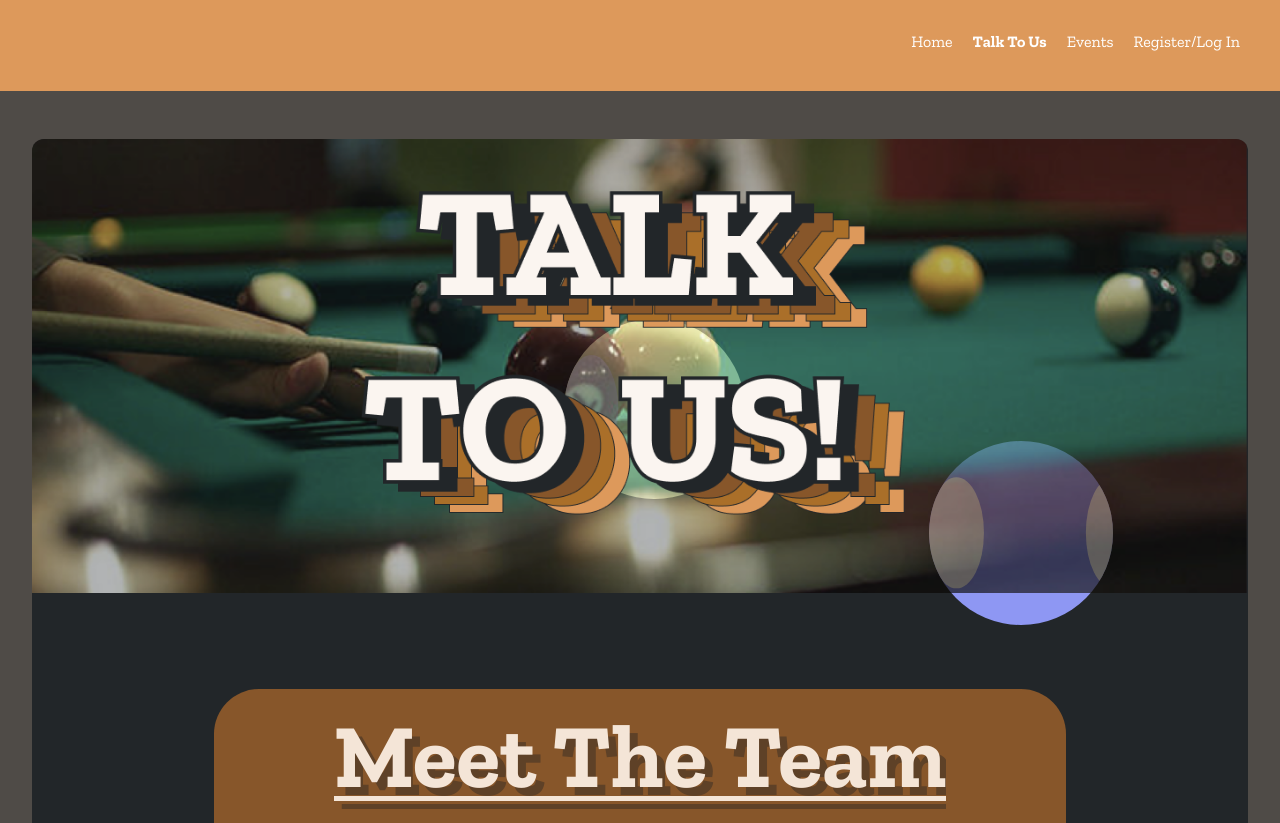
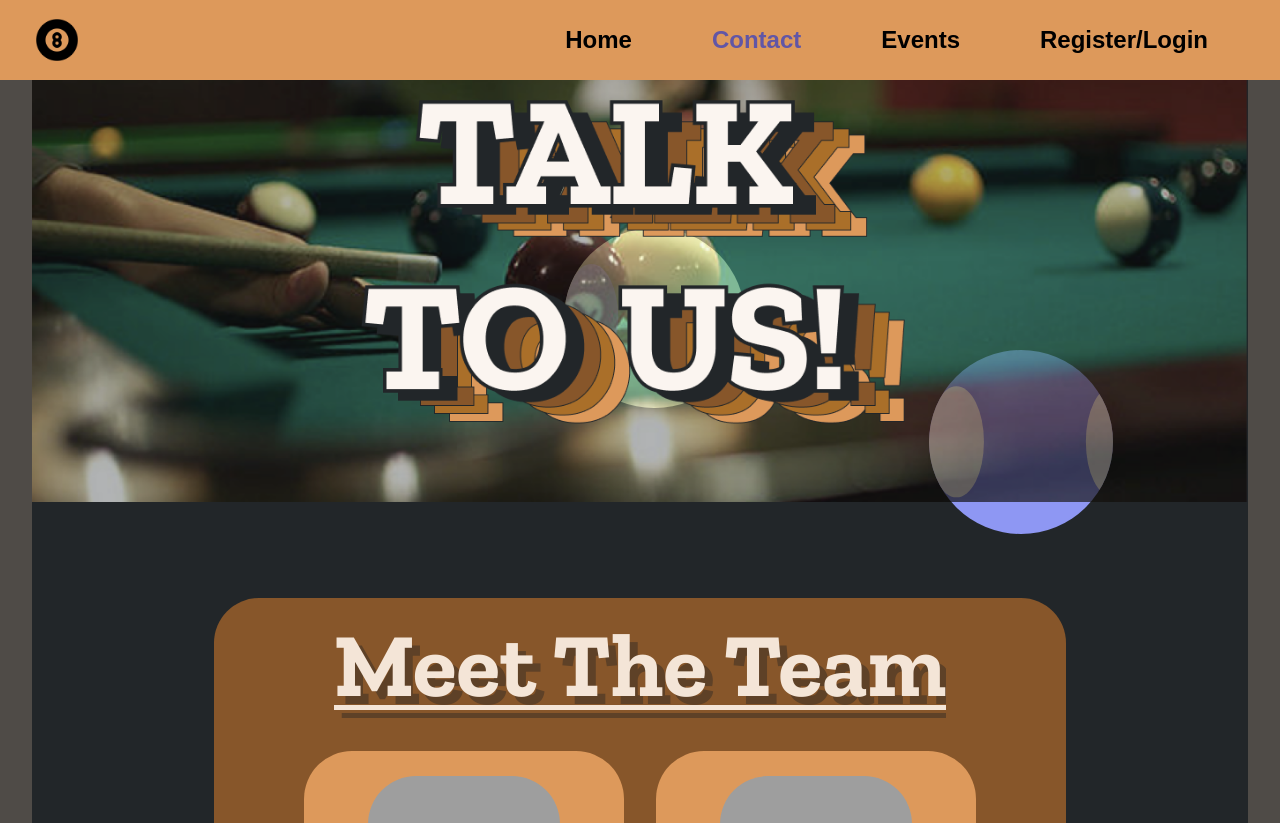
Before and after one commit to UoaWDCC/aspa-portal-v3, a Next.js app in the folder frontend/: page /contact in a window 1280 px wide. Shown: the top 823 px of the page. Built offline with nearby package versions, Linux system fonts and the light colour scheme; grey boxes are pictures that could not be loaded.

Commit message:
Feat: Created Nav Bar

```diff
--- a/frontend/package.json
+++ b/frontend/package.json
@@ -12,6 +12,7 @@
     "next": "14.2.2",
     "react": "^18",
     "react-dom": "^18",
+    "react-icons": "^5.2.1",
     "tailwind-scrollbar": "^3.1.0"
   },
   "devDependencies": {
--- a/frontend/src/ui/NavBar.tsx
+++ b/frontend/src/ui/NavBar.tsx
@@ -1,74 +1,83 @@
 'use client';
 
-import Link from 'next/link'
-import styles from './Navbar.module.css'
+import Link from 'next/link';
 import { usePathname } from 'next/navigation';
 import { useState } from 'react';
+import { FaBars, FaTimes } from 'react-icons/fa';
+import styles from './Navbar.module.css';
+import billairdBall from '../../public/billiard.png';
+import Image from 'next/image';
 
 export default function NavBar() {
     const pathname = usePathname();
     const [isAuthentication, setIsAuthentication] = useState(false);
-    const [isAdmin, setIsAdmin] = useState(false)
-    console.log(pathname)
+    const [isAdmin, setIsAdmin] = useState(false);
+    const [open, setOpen] = useState(false);
+    console.log(pathname);
 
     const handleLogin = () => {
-        setIsAuthentication(true)
-    }
+        setIsAuthentication(true);
+    };
 
     const handleLogout = () => {
-        setIsAuthentication(false)
-        setIsAdmin(false)
-    }
+        setIsAuthentication(false);
+        setIsAdmin(false);
+    };
+
+    const handleMenu = () => {
+        setOpen((prev) => !prev);
+    };
+
+    const closeMenu = () => {
+        setOpen(false);
+    };
 
     const links = [
-        { name: 'Home', href: '/home', text: 'Home' },
-        { name: 'Contact', href: '/contact', text: 'Talk To Us' },
-        { name: 'Events', href: '/events', text: 'Events'},
-    ]
+        { name: 'Home', href: '/home' },
+        { name: 'Contact', href: '/contact' },
+        { name: 'Events', href: '/events' },
+        { name: 'Register/Login', href: '/home/login' },
+    ];
 
     return (
         <nav className={styles.nav}>
-            <ul>
-                {links.map((link) => {
-                    return (
-                        <li key={link.name} className={styles.navitem}>
-                            <Link
-                                key={link.name}
-                                className={`${styles.navlink} ${pathname.includes(link.href) ? styles.currentpage : ""}`}
-                                href={link.href}
-                            >{link.text}
-                            </Link>
-                        </li>
-                    );
-                })}
-                {isAuthentication ? (
-                    <>
-                        <li className={styles.navitem}>
-                            <Link className={`${styles.navlink} ${pathname === "/profile-page" ? styles.currentpage : ""}`} href="/profile-page">
-                                Profile
-                            </Link>
-                        </li>
-                        {isAdmin && (
-                            <li className={styles.navitem}>
-                                <Link className={`${styles.navlink} ${pathname === "/member-data" ? styles.currentpage : ""}`} href="/member-data">
-                                    Member Data
-                                </Link>
-                            </li>
-                        )}
-                        <li className={styles.navitem}>
-                            <button className={styles.navlink} onClick={handleLogout}>
-                                Logout
-                            </button>
-                        </li>
-                    </>
-                ) : (
-                    <li className={styles.navitem}>
-                        <Link className={`${styles.navlink} ${pathname === "/home/login" ? styles.currentpage : ""}` } href="/home/login">
-                            Register/Log In
+            <div className={styles.image}>
+                <Image src={billairdBall} alt='Billiard Ball' layout="fill" objectFit="cover" />
+            </div>
+
+            <div className={styles.navlinksContainer}>
+                {links.map((link, index) => (
+                    <Link key={index} href={link.href} className={`${styles.navlink} ${pathname === link.href ? styles.active : ''}`}>
+                        {link.name}
+                    </Link>
+                ))}
+            </div>
+
+            {/* Hamburger Button */}
+            <div className={styles.hamburgerButton}>
+                <button type='button' onClick={handleMenu}>
+                    <FaBars size={30} color='black' />
+                </button>
+            </div>
+
+            {/* Mobile Menu */}
+            {open && (
+                <div className={styles.mobileMenu}>
+                    <button type='button' onClick={handleMenu}>
+                        <FaTimes size={30} color='black' />
+                    </button>
+
+                    <div className={styles.image}>
+                        <Image src={billairdBall} alt='Billiard Ball' layout="fill" objectFit="cover" />
+                    </div>
+
+                    {links.map((link, index) => (
+                        <Link key={index} href={link.href} className={`${styles.navlink} ${pathname === link.href ? styles.active : ''}`} onClick={closeMenu}>
+                            {link.name}
                         </Link>
-                    </li>
-                )}
-            </ul>
+                    ))}
+                </div>
+            )}
         </nav>
-    )
+    );
 }
--- a/frontend/src/ui/Navbar.module.css
+++ b/frontend/src/ui/Navbar.module.css
@@ -1,21 +1,111 @@
 .nav {
-    background-color: #DD995B;
-    padding: 30px;
-    text-align: right;
+  background-color: #dd995b;
+  height: 5rem;
+  text-align: right;
+  width: 100vw;
+  position: fixed;
+  z-index: 10;
+  display: flex;
+  align-items: center;
+  justify-content: space-between;
+  padding: 0 2rem;
 }
 
-.navitem {
-    display: inline-block;
-    margin-inline: 10px;
-    position: relative;
+.image {
+  width: 50px;
+  height: 50px;
+  position: relative;
+  overflow: hidden;
 }
 
-.currentpage {
-    font-weight: bold;
+.navlinksContainer {
+  display: none;
+}
+
+@media (min-width: 1024px) {
+  /* lg breakpoint */
+  .navlinksContainer {
+    display: flex;
+    font-size: 1.5rem; /* 2xl */
+  }
 }
 
 .navlink {
-    text-align: right;
-    text-decoration: none;
-    color: white;
+  font-family: "Raleway", sans-serif;
+  padding-left: 2.5rem; /* 10 * 0.25rem */
+  padding-right: 2.5rem;
+  font-weight: bold;
+  transition: all 0.3s ease;
 }
+
+.active {
+  color: #6156a6; /* Change the color or add any styles you want for the active link */
+}
+
+.navlink:hover {
+  color: #6156a6;
+}
+
+.hamburgerButton {
+  display: inline-flex;
+  align-items: center;
+  justify-content: center;
+}
+
+@media (min-width: 1024px) {
+  .hamburgerButton {
+    display: none;
+  }
+}
+
+.mobileMenu {
+  display: flex;
+  flex-direction: column;
+  align-items: center;
+  position: fixed;
+  top: 0;
+  left: 0;
+  width: 100%;
+  height: auto;
+  background-color: #dd995b;
+  padding-top: 5rem; /* Space below the close button */
+  z-index: 10;
+}
+
+.mobileMenu .navlink.active {
+  color: #6156a6;
+}
+
+.mobileMenu .image {
+  position: absolute;
+  top: 1rem;
+  left: 2rem;
+  width: 50px;
+  height: 50px;
+}
+
+.mobileMenu button {
+  position: absolute;
+  top: 1.5rem; /* Position close button */
+  right: 2rem;
+  background: none;
+  border: none;
+}
+
+.mobileMenu a {
+  font-size: 1.5rem; /* Adjust font size for mobile menu items */
+  padding: 1rem 0; /* Add padding for better touch targets */
+  color: black;
+  text-align: center;
+  width: 100%;
+}
+
+.mobileMenu a:hover {
+  background-color: #ffdab9; /* Lighten background on hover */
+}
+
+@media (min-width: 1024px) {
+  .mobileMenu {
+    display: none;
+  }
+}
```
Also changed, not shown: frontend/public/billiard.png (added), 1 other file (tests, documents, lock files or other folders).
